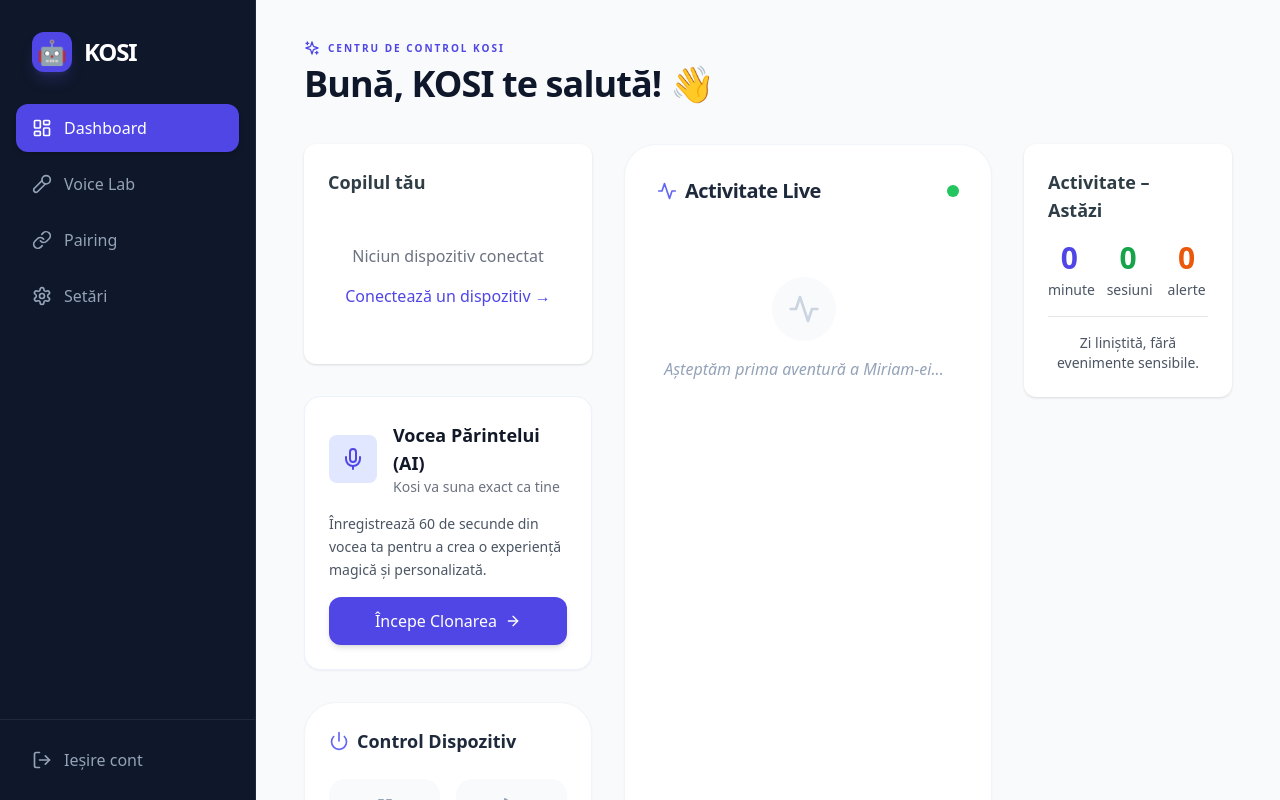
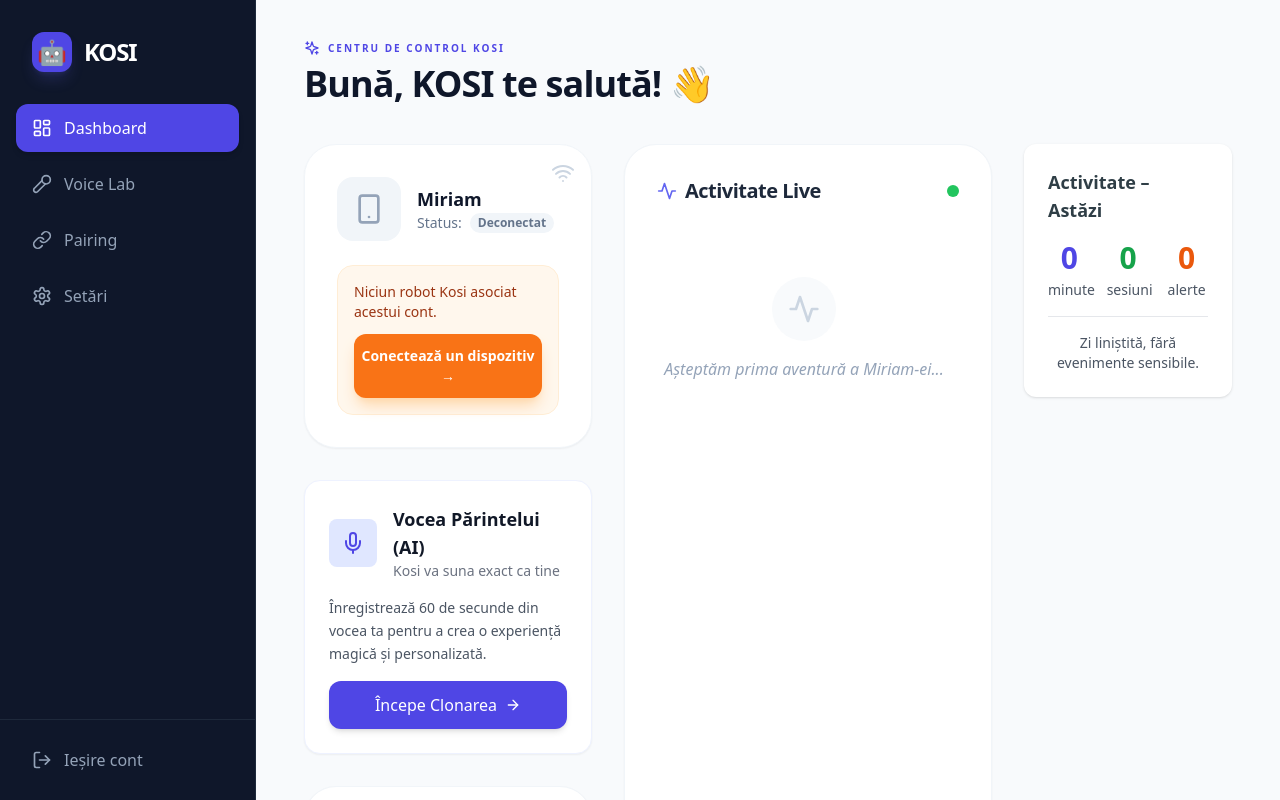
Before and after one commit to kos-solutions/kosi-dashboard, a Next.js app: page /dashboard in a window 1280 px wide. Shown: the top 800 px of the page. Built offline with nearby package versions, Linux system fonts and the light colour scheme; no server answers; the database is empty.

Commit message:
Fix: Restore games content and compilation errors

```diff
--- a/src/app/dashboard/components/StatusCard.tsx
+++ b/src/app/dashboard/components/StatusCard.tsx
@@ -1,141 +1,69 @@
-"use client";
+'use client'
 
-import { useEffect, useState } from "react";
-import { supabase } from "@/lib/supabaseClient";
+import { useDashboard } from '@/lib/DashboardContext'
+import { Wifi, WifiOff, Battery, Smartphone } from 'lucide-react'
+import { useRouter } from 'next/navigation'
 
 export default function StatusCard() {
-  const [deviceInfo, setDeviceInfo] = useState<any>(null);
-  const [lastActivity, setLastActivity] = useState<any>(null);
-  const [loading, setLoading] = useState(true);
+  const { state } = useDashboard()
+  const router = useRouter()
 
-  useEffect(() => {
-    fetchDeviceInfo();
-  }, []);
-
-  async function fetchDeviceInfo() {
-    try {
-      const { data: { user } } = await supabase.auth.getUser();
-      if (!user) {
-        setLoading(false);
-        return;
-      }
-
-      const { data: pairedData, error: pairError } = await supabase
-        .from('parent_devices')
-        .select(`
-          device_id,
-          devices!inner (
-            id,
-            child_name,
-            language,
-            pairing_code
-          )
-        `)
-        .eq('parent_id', user.id)
-        .limit(1)
-        .single();
-
-      if (pairError || !pairedData) {
-        console.log('No paired device:', pairError);
-        setLoading(false);
-        return;
-      }
-
-      const deviceRecord: any = pairedData.devices;
-
-      if (deviceRecord && deviceRecord.id) {
-        setDeviceInfo(deviceRecord);
-
-        const { data: activity } = await supabase
-          .from('activity_log')
-          .select('*')
-          .eq('device_id', deviceRecord.id)
-          .order('timestamp', { ascending: false })
-          .limit(1)
-          .single();
-
-        if (activity) {
-          setLastActivity(activity);
-        }
-      }
-    } catch (error) {
-      console.error('Error fetching device info:', error);
-    } finally {
-      setLoading(false);
-    }
-  }
-
-  if (loading) {
-    return (
-      <div className="bg-white rounded-xl p-6 shadow">
-        <h3 className="text-lg font-semibold mb-4">Copilul tău</h3>
-        <div className="flex items-center justify-center py-8">
-          <div className="animate-spin rounded-full h-8 w-8 border-b-2 border-indigo-600"></div>
-        </div>
-      </div>
-    );
-  }
-
-  if (!deviceInfo) {
-    return (
-      <div className="bg-white rounded-xl p-6 shadow">
-        <h3 className="text-lg font-semibold mb-4">Copilul tău</h3>
-        <div className="text-center py-8">
-          <p className="text-gray-500 mb-4">Niciun dispozitiv conectat</p>
-          <a
-            href="/pairing"
-            className="text-indigo-600 hover:text-indigo-700 font-medium"
-          >
-            Conectează un dispozitiv →
-          </a>
-        </div>
-      </div>
-    );
-  }
-
-  const getMoodEmoji = () => {
-    if (!lastActivity) return "😊";
-
-    const hoursSinceActivity = (Date.now() - new Date(lastActivity.timestamp).getTime()) / (1000 * 60 * 60);
-
-    if (hoursSinceActivity < 1) return "😊";
-    if (hoursSinceActivity < 6) return "🙂";
-    return "😴";
-  };
-
-  const getLastActivityText = () => {
-    if (!lastActivity) return "Nicio activitate încă";
-    return "Povești";
-  };
+  const isOnline = state.deviceStatus === 'active'
 
   return (
-    <div className="bg-white rounded-xl p-6 shadow">
-      <h3 className="text-lg font-semibold mb-4">Copilul tău</h3>
-
-      <div className="text-center mb-4">
-        <div className="text-6xl mb-2">{getMoodEmoji()}</div>
-        <div className="text-xl font-semibold text-gray-900">
-          {deviceInfo.child_name || "Copil"}
-        </div>
+    <div className="bg-white p-8 rounded-[32px] shadow-sm border border-slate-100 relative overflow-hidden">
+      <div className={`absolute top-0 right-0 p-4 ${isOnline ? 'text-green-500' : 'text-slate-300'}`}>
+        <Wifi className="w-6 h-6" />
       </div>
 
-      <div className="space-y-3 text-sm">
-        <div className="flex justify-between">
-          <span className="text-gray-600">Stare generală</span>
-          <span className="font-medium text-green-600">Calm {getMoodEmoji()}</span>
+      <div className="flex flex-col gap-4">
+        <div className="flex items-center gap-4">
+          <div className={`w-16 h-16 rounded-2xl flex items-center justify-center ${
+            isOnline ? 'bg-green-100 text-green-600' : 'bg-slate-100 text-slate-400'
+          }`}>
+            <Smartphone className="w-8 h-8" />
+          </div>
+          <div>
+            <h3 className="text-lg font-bold text-slate-900">
+              {state.childName || 'Dispozitiv Kosi'}
+            </h3>
+            <p className="text-sm text-slate-500 font-medium flex items-center gap-2">
+              Status:
+              <span className={`px-2 py-0.5 rounded-full text-xs font-bold ${
+                isOnline ? 'bg-green-100 text-green-700' : 'bg-slate-100 text-slate-500'
+              }`}>
+                {isOnline ? 'Conectat' : 'Deconectat'}
+              </span>
+            </p>
+          </div>
         </div>
 
-        <div className="flex justify-between">
-          <span className="text-gray-600">Ultima activitate</span>
-          <span className="font-medium text-gray-900">{getLastActivityText()}</span>
-        </div>
-      </div>
+        {!state.deviceId && (
+          <div className="mt-2 p-4 bg-orange-50 rounded-2xl border border-orange-100">
+            <p className="text-sm text-orange-800 mb-3 font-medium">
+              Niciun robot Kosi asociat acestui cont.
+            </p>
+            <button
+              // ⭐ AICI AM CORECTAT LINK-UL
+              onClick={() => router.push('/dashboard/pairing')}
+              className="w-full py-3 bg-orange-500 hover:bg-orange-600 text-white rounded-xl text-sm font-bold transition-all shadow-lg shadow-orange-200"
+            >
+              Conectează un dispozitiv →
+            </button>
+          </div>
+        )}
 
-      <div className="mt-4 pt-4 border-t">
-        <p className="text-xs text-gray-500 text-center">
-          Nu sunt motive de îngrijorare
-        </p>
+        {state.deviceId && (
+           <div className="flex items-center gap-4 mt-2 pt-4 border-t border-slate-50">
+              <div className="flex items-center gap-2 text-xs font-bold text-slate-400 bg-slate-50 px-3 py-1.5 rounded-lg">
+                <Battery className="w-4 h-4" /> 84%
+              </div>
+              <div className="text-xs text-slate-400">
+                Ultima sinc: {new Date().toLocaleTimeString([], {hour: '2-digit', minute:'2-digit'})}
+              </div>
+           </div>
+        )}
       </div>
     </div>
-  );
+  )
 }
--- a/src/app/dashboard/pairing/page.tsx
+++ b/src/app/dashboard/pairing/page.tsx
@@ -3,7 +3,7 @@
 import { useState, useEffect } from 'react'
 import { supabase } from '@/lib/supabaseClient'
 import { useRouter } from 'next/navigation'
-import { CheckCircle, Link as LinkIcon, AlertCircle, Loader2, Smartphone } from 'lucide-react'
+import { CheckCircle, Link as LinkIcon, AlertCircle, Loader2 } from 'lucide-react'
 import { useDashboard } from '@/lib/DashboardContext'
 
 export default function PairingPage() {
@@ -15,14 +15,25 @@ export default function PairingPage() {
   const [error, setError] = useState<string | null>(null)
   const [success, setSuccess] = useState(false)
 
-  // Verificăm dacă suntem deja conectați
+  // Verificăm sesiunea la încărcare
+  useEffect(() => {
+    const checkSession = async () => {
+        const { data: { session }, error } = await supabase.auth.getSession()
+        if (error || !session) {
+            // Dacă nu avem sesiune, redirecționăm la login
+            router.push('/login')
+        }
+    }
+    checkSession()
+  }, [router])
+
   useEffect(() => {
     if (state.deviceId) setSuccess(true)
   }, [state.deviceId])
 
   const handlePairing = async () => {
     if (!pairingCode || pairingCode.length < 4) {
-        setError("Te rog introdu un cod valid.")
+        setError("Te rog introdu un cod valid (ex: KOSI-1234).")
         return
     }
 
@@ -30,12 +41,17 @@ export default function PairingPage() {
     setError(null)
 
     try {
-        // 1. Obținem utilizatorul curent (Părintele)
-        const { data: { user } } = await supabase.auth.getUser()
-        if (!user) throw new Error("Sesiunea a expirat.")
+        // 1. Verificăm sesiunea curentă
+        const { data: { session } } = await supabase.auth.getSession()
 
-        // 2. Căutăm dispozitivul în tabelul 'devices' după codul de pairing
-        // (Table 'devices' este cel populat de telefonul Android)
+        if (!session?.user) {
+            router.push('/login')
+            throw new Error("Trebuie să fii autentificat.")
+        }
+
+        const userId = session.user.id
+
+        // 2. Căutăm dispozitivul
         const { data: device, error: searchError } = await supabase
             .from('devices')
             .select('id, child_name')
@@ -48,19 +64,15 @@ export default function PairingPage() {
 
         console.log("✅ Dispozitiv găsit:", device.id)
 
-        // 3. ✨ INSERT în tabelul de legătură 'parent_devices'
-        // Folosim exact structura ta: parent_id, device_id
+        // 3. Creăm legătura în parent_devices
         const { error: linkError } = await supabase
             .from('parent_devices')
             .insert({
-                parent_id: user.id,
-                device_id: device.id,
-                // 'paired_at' se completează automat dacă are default,
-                // sau putem forța: paired_at: new Date().toISOString()
+                parent_id: userId,
+                device_id: device.id
             })
 
         if (linkError) {
-            // Dacă primim eroare de duplicat, înseamnă că e deja asociat, deci e OK
             if (!linkError.message.includes('duplicate') && !linkError.message.includes('unique')) {
                 throw linkError
             }
```
